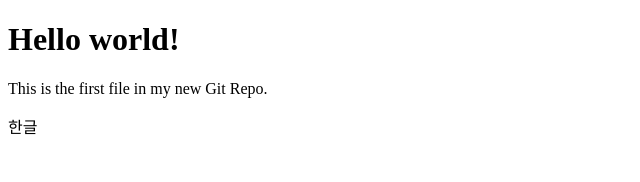
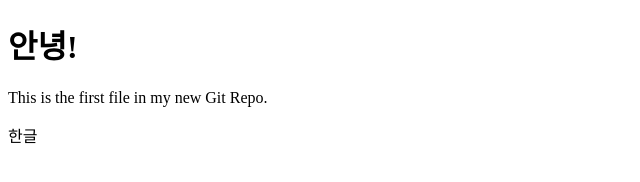
Before and after one commit to ITkim/hello-world, a plain HTML site: page index.html in a window 1280 px wide. Shown: the whole page, without its empty margins (0-640 px from the left). Drawn offline with Linux system fonts and the light colour scheme.

Commit message:
index.html의 제목 수정

```diff
--- a/index.html
+++ b/index.html
@@ -1,11 +1,11 @@
 <!DOCTYPE html>
 <html>
 <head>
-<title>Hello World!</title>
+<title>안녕</title>
 </head>
 <body>
 
-<h1>Hello world!</h1>
+<h1>안녕!</h1>
 <p>This is the first file in my new Git Repo.</p>
 한글
 
```
